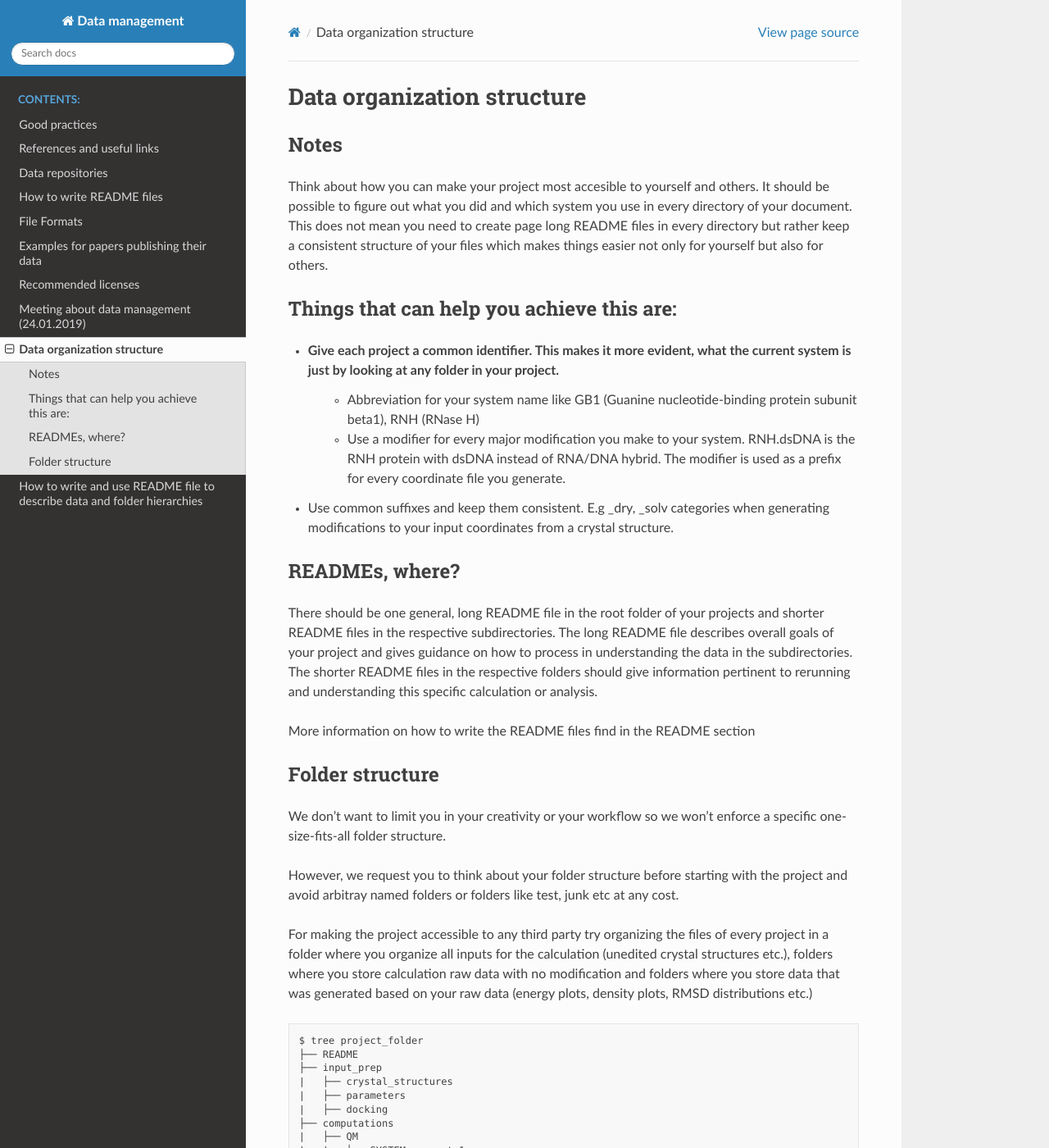
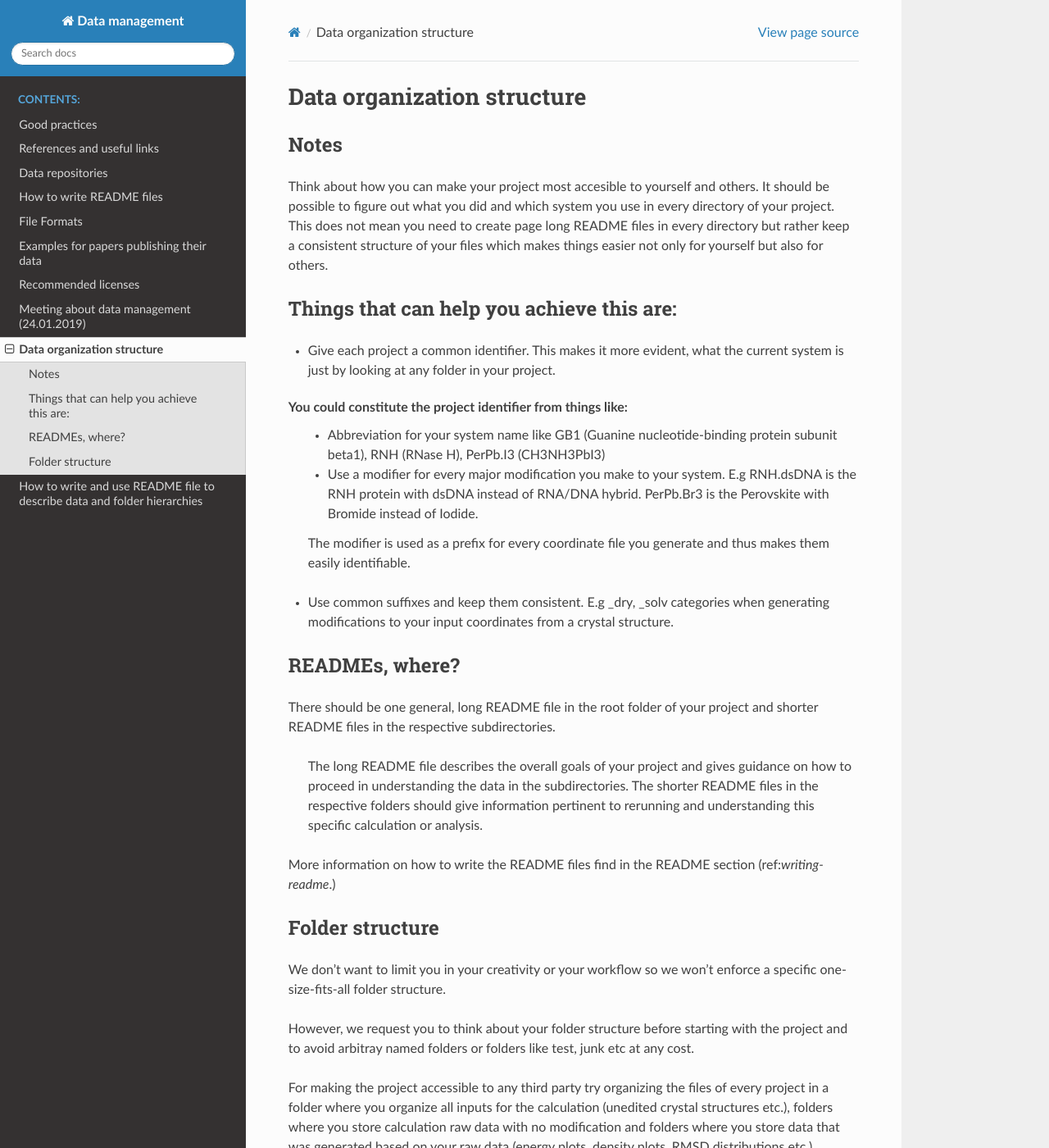
Before and after one commit to lcbc-epfl/data_management, a Sphinx documentation site: the page built from doc/data_organization_structure.rst, in a window 1280 px wide and 1400 px high. Shown: the whole window at 82% size. Built offline with Sphinx 7.4.7 and the Read the Docs theme 2.0.0, drawn with Linux system fonts in a browser that asks for light colours.

Commit message:
Some reformatting

```diff
--- a/doc/data_organization_structure.rst
+++ b/doc/data_organization_structure.rst
@@ -5,28 +5,32 @@ Data organization structure
 Notes
 ******************
 
-Think about how you can make your project most accesible to yourself and others. It should be possible to figure out what you did and which system you use in every directory of your document. This does not mean you need to create page long README files in every directory but rather keep a consistent structure of your files which makes things easier not only for yourself but also for others.
+Think about how you can make your project most accesible to yourself and others. It should be possible to figure out what you did and which system you use in every directory of your project. This does not mean you need to create page long README files in every directory but rather keep a consistent structure of your files which makes things easier not only for yourself but also for others.
 
 Things that can help you achieve this are:
 ********************************************************
 
 * Give each project a common identifier. This makes it more evident, what the current system is just by looking at any folder in your project.
-    * Abbreviation for your system name like GB1 (Guanine nucleotide-binding protein subunit beta1), RNH (RNase H)
-    * Use a modifier for every major modification you make to your system. RNH.dsDNA is the RNH protein with dsDNA instead of RNA/DNA hybrid. The modifier is used as a prefix for every coordinate file you generate.
+You could constitute the project identifier from things like:
+    * Abbreviation for your system name like GB1 (Guanine nucleotide-binding protein subunit beta1), RNH (RNase H), PerPb.I3  (CH3NH3PbI3)
+    * Use a modifier for every major modification you make to your system. E.g  RNH.dsDNA is the RNH protein with dsDNA instead of RNA/DNA hybrid. PerPb.Br3 is the Perovskite with Bromide instead of Iodide.
+    The modifier is used as a prefix for every coordinate file you generate and thus makes them easily identifiable.
 
 * Use common suffixes and keep them consistent. E.g _dry, _solv categories when generating modifications to your input coordinates from a crystal structure.
 
 READMEs, where?
 **********************
-There should be one general, long README file in the root folder of your projects and shorter README files in the respective subdirectories. The long README file describes overall goals of your project and gives guidance on how to process in understanding the data in the subdirectories. The shorter README files in the respective folders should give information pertinent to rerunning and understanding this specific calculation or analysis.
+There should be one general, long README file in the root folder of your project and shorter README files in the respective subdirectories.
 
-More information on how to write the README files find in the README section
+ The long README file describes the overall goals of your project and gives guidance on how to proceed in understanding the data in the subdirectories. The shorter README files in the respective folders should give information pertinent to rerunning and understanding this specific calculation or analysis.
+
+More information on how to write the README files find in the README section (ref:`writing-readme`.)
 
 Folder structure
 **********************************
 We don't want to limit you in your creativity or your workflow so we won't enforce a specific one-size-fits-all folder structure.
 
-However, we request you to think about your folder structure before starting with the project and avoid arbitray named folders or folders like test, junk etc at any cost.
+However, we request you to think about your folder structure before starting with the project and to avoid arbitray named folders or folders like test, junk etc at any cost.
 
 For making the project accessible to any third party try organizing the files of every project in a folder where you organize all inputs for the calculation (unedited crystal structures etc.), folders where you store calculation raw data with no modification and folders where you store data that was generated based on your raw data (energy plots, density plots, RMSD distributions etc.)
 
```
